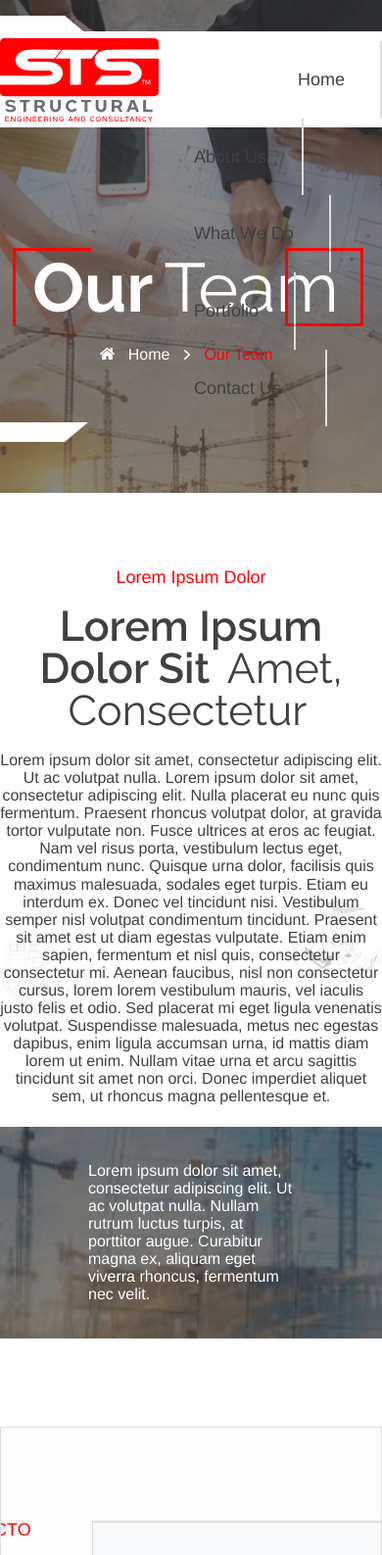
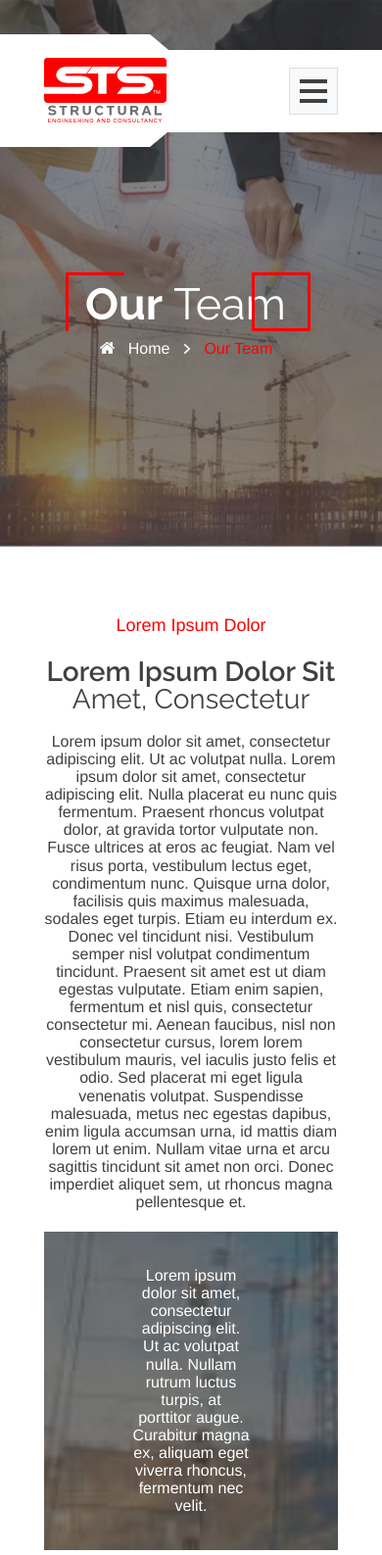
Before and after one commit to zehlendanylo/One-site, a plain HTML site: page OurTeam.html in a window 390 px wide. Shown: the top 1587 px of the page at 98% size. Drawn offline with nearby package versions, Linux system fonts and the light colour scheme.

Commit message:
adapting progress

```diff
--- a/OurTeam.html
+++ b/OurTeam.html
@@ -6,6 +6,7 @@
     <meta name="viewport" content="width=device-width, initial-scale=1.0">
     <link rel="stylesheet" href="./css/reset.css">
     <link rel="stylesheet" href="./css/style.css">
+    <link rel="stylesheet" href="./css/media-queries.css">
     <link href="https://fonts.googleapis.com/css2?family=Arimo&family=Raleway:wght@400;600;700&display=swap" rel="stylesheet">
     <title>STS Structural Engineering Business</title>
 </head>
@@ -14,18 +15,17 @@
   <!-- Here Heder -->
 
     <header>
-
         <div class="header-bg-block">
             <div class="container">
                 <div class="nav-set">
 
                     <!-- Here Logo -->
 
-                        <a href="./index.html" class="logo"><img src="./img/Logo.svg" alt="logo" width="162px" height="85px"><a>
+                    <a href="#" class="logo"><img src="./img/Logo.svg" alt="logo"><a>
 
                             <!-- Here Menu -->
 
-                    <nav role="navigation">
+                            <nav class="nav" role="navigation">
                                 <ul class="navigation">
                                     <li class="navigation-item"><a href="./index.html">Home</a></li>
                                     <li class="navigation-item"><a href="./OurTeam.html">About Us</a></li>
@@ -65,10 +65,15 @@
                                 </ul>
                             </nav>
 
+                            <!-- Here Burger -->
+
+                            <div class="here-burger burger">
+                                <span class=" burger-middel-line"></span>
+                            </div>
+
                 </div>
             </div>
         </div>
-
     </header>
 
   <main>
@@ -643,13 +648,13 @@
 
     <footer>
         <div class="footer-bg">
-              <div class="footer-color" >
+            <div class="footer-color">
                 <div class="container">
 
                     <!-- Here Decorative Element -->
 
                     <div class="dec-container footer-dec-el">
-                        <div class="dec-elem au-dec-el"></div>
+                        <div class="dec-elem"></div>
                     </div>
 
                     <!-- Here 4 blocks -->
@@ -660,7 +665,8 @@
 
                         <div class="logo-footer">
                             <a href="#" class="logo"><img src="./img/Logo.svg" alt="logo" width="162px" height="85px"><a>
-                            <p class="textArimo logo-footer-descr">Lorem ipsum dolor sit amet, consectetur adipiscing elit, sed do eiusmod tempor incididunt ut labore et
+                                    <p class="textArimo logo-footer-descr">Lorem ipsum dolor sit amet, consectetur
+                                        adipiscing elit, sed do eiusmod tempor incididunt ut labore et
                                         dolore magna aliqua</p>
                         </div>
 
@@ -671,7 +677,7 @@
                             </div>
                             <ul class="menu-footer">
                                 <li><a href="#" class="textArimo arrow-menu-footer">Home</a></li>
-                                <li><a href="#" class="textArimo arrow-menu-footer" >About Us</a></li>
+                                <li><a href="#" class="textArimo arrow-menu-footer">About Us</a></li>
                                 <li><a href="#" class="textArimo arrow-menu-footer">What We Do</a></li>
                                 <li><a href="#" class="textArimo arrow-menu-footer">Portfolio</a>
                                 </li>
@@ -687,7 +693,7 @@
                             </div>
                             <ul class="menu-footer">
                                 <li><a href="#" class="textArimo arrow-menu-footer">Lorem</a></li>
-                                <li><a href="#" class="textArimo arrow-menu-footer" >Lorem Ipsum</a></li>
+                                <li><a href="#" class="textArimo arrow-menu-footer">Lorem Ipsum</a></li>
                                 <li><a href="#" class="textArimo arrow-menu-footer">Lorem Ipsum</a></li>
                                 <li><a href="#" class="textArimo arrow-menu-footer">Lorem Ipsum</a>
                                 </li>
@@ -702,7 +708,7 @@
                             </div>
                             <ul class="menu-footer">
                                 <li><a href="tel:+2513411140" class="textArimo phone-footer">+2513411140</a></li>
-                                <li><a href="email:info@email.com" class="textArimo email-footer" >info@email.com</a></li>
+                                <li><a href="email:info@email.com" class="textArimo email-footer">info@email.com</a></li>
                             </ul>
 
                         </div>
@@ -710,10 +716,11 @@
 
                     <!-- Here COPYRIGHT Dec Element + Text -->
 
-                    <div class="dec-container">
+                    <div class="dec-container adaptive">
                         <div class="dec-elem coryrt-dec-elem">
                             <div class="container">
-                                <p class="copyright-descr">COPYRIGHT © 2021 STS Structural Engineering Business, INC. ALL RIGHTS RESERVED.</p>
+                                <p class="copyright-descr">COPYRIGHT © 2021 STS Structural Engineering Business, INC. ALL
+                                    RIGHTS RESERVED.</p>
                             </div>
                         </div>
                     </div>
--- a/css/media-queries.css
+++ b/css/media-queries.css
@@ -2,7 +2,10 @@
 
 
 @media only screen and (max-width: 1024px){
-   .container {
+
+    /* !Home Page */
+
+    .container {
       width: 730px;;
     }
     .navigation-item {
@@ -27,6 +30,24 @@
     .coryrt-dec-elem {
         top: 3.4rem;
     }
+
+    /* !Our Team Page */
+
+    .cnt-descr-img > img {
+        width: 375px;
+        height: 410px;
+    }
+    .sub-title {
+        white-space: nowrap;
+        font-size: 36px;
+    }
+    .gy-secn-descr > .form-title::before {
+        height: 52px;
+        top: -10px;
+    }
+    .stefan-descr {
+        flex-direction: column;
+    }
 }
 
 @media only screen and (max-width: 950px){
@@ -37,10 +58,35 @@
        width: 510px;
        padding-top: 271px;
     }
+
+    /* !Our Team Page */
+
+    .sub-title {
+        white-space: normal;
+    }
+
+    .link-other-pg {
+        margin-top: 9px;
+    }
+    .title-block {
+        margin-top: 288px;
+    }
+
+    .contact-descr-block > h3 {
+        margin: 1px;
+    }
+
+    .csssssss {
+        flex-direction: column;
+    }
+
+
 }
 
 @media only screen and (max-width: 480px),
 (max-width: 950px) {
+
+    /* !Here Home Page */
 
     .flex-item-two {
         flex: 0 1 100%;
@@ -265,6 +311,27 @@
     }
 
     /* !footer dec element */
+
+
+    /* !Here Our Team Page Styling */
+
+    .bl-bg {
+        text-align: center;
+    }
+    .cnt-descr-img {
+        flex-direction: column;
+        align-items: center;
+    }
+    .gy-secn-descr {
+        align-items: center;
+        text-align: center;
+    }
+    .flex-container {
+        margin-top: 40px;
+    }
+    .bg-image {
+        background: none;
+    }
 
 }
 @media only screen and (max-width: 768px){
@@ -498,7 +565,28 @@
 
     /* /form */
 
-    /* /here section */
+    /* !Here Our Team Page  */
+
+    .dec-elem-right {
+        width: 60px;
+        height: 60px;
+    }
+    .dec-elem-left {
+        width: 60px;
+        height: 60px;
+    }
+    .sub-title {
+        margin-top: 5px;
+    }
+
+    .ot-hero {
+        background: url(../img/mob-adapt-banners/Our-Team.jpg) center center/cover no-repeat;
+    }
+
+    .red-sub-title {
+        margin-top: 1px;
+        font-size: 18px;
+    }
 }
 
 @media only screen and (max-width: 400px){
```
Also changed, not shown: img/mob-adapt-banners/Our-Team.jpg (added). Lines whose indentation alone changed are shown as unchanged.
